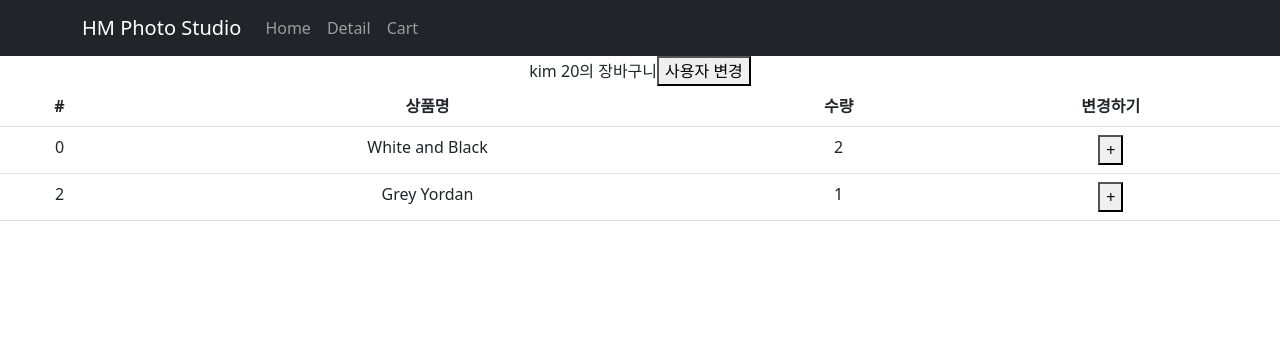
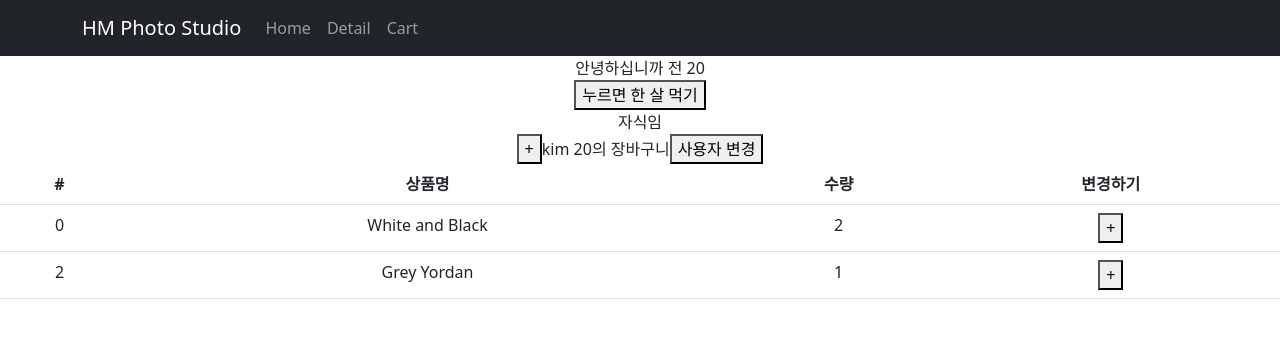
Before and after one commit to hmkimm/ShoppingMall, a React (Create React App) app: page /cart in a window 1280 px wide. Shown: the top 338 px of the page. Built offline with nearby package versions, Linux system fonts and the light colour scheme.

Commit message:
useState를 통한 렌더링 무한루프 해결

```diff
--- a/src/App.js
+++ b/src/App.js
@@ -8,6 +8,7 @@ import axios from "axios";
 // import Detail from "./pages/Detail";
 // import Cart from "./pages/Cart";
 import Loading from "./components/Loading";
+import Btn from "./components/Btn";
 const Cart = lazy(() => import("./pages/Cart")); //필요할 때 렌더링
 const Detail = lazy(() => import("./pages/Detail"));
 
@@ -24,10 +25,19 @@ function App() {
     }, 500);
   }, [<Loading />]);
 
+  const [btnClick, setBtnClick] = useState(0);
+  const [btnShow, setBtnShow] = useState(true);
+
+  useEffect(() => {
+    if (btnClick === 3) {
+      setBtnShow(false);
+    }
+  }, [btnClick]);
+
   let [shoes, setShoes] = useState(data);
   let navigate = useNavigate();
-  const [btnClick, setBtnClick] = useState(0);
-  const [btnShow, setBtnShow] = useState(true);
+
+
   const [loadShow, setLoadShow] = useState(false);
 
   return (
@@ -77,7 +87,9 @@ function App() {
                     ))}
                   </div>
 
+{btnShow &&
                   <button
+                    btnShow={btnShow}
                     onClick={() => {
                       setBtnClick(btnClick + 1);
 
@@ -115,13 +127,15 @@ function App() {
                     }}
                   >
                     더 보기
-                  </button>
+                  </button> }
+
+                  {/* <Btn /> */}
                 </div>
               </>
             }
           />
           //FIXME: 3번 누르면 버튼 안보이게
-          {/* {btnClick==3 ? "" : setBtnShow(false)} */}
+          {/* btnShow && ? "" :  */}
           <Route path="/detail/:id" element={<Detail shoes={shoes} />} />
           <Route path="/about" element={<About />}>
             <Route path="member" element={<div>멤버임</div>} />
--- /dev/null
+++ b/src/components/Btn.js
@@ -0,0 +1,19 @@
+import React from "react";
+import styled from "styled-components";
+
+let CustomBtn = styled.button`
+width: 80px;
+height: 40px;
+border-radius: 8px;
+background-color: lightskyblue;
+opacity: 0.8;
+font-size: 18px;
+`
+
+export default function Btn() {
+  return (
+  <>
+  {<CustomBtn>더 보기</CustomBtn>}
+  </>
+  )
+}
--- a/src/components/Loading.js
+++ b/src/components/Loading.js
@@ -3,8 +3,9 @@ import styled from 'styled-components'
 
 let Modal = styled.div`
 width: 1300px;
-height: 400px;
+height: 600px;
 background-color: #ebebeb;
+/* opacity: 0.9; */
 border-radius: 10px;
 margin : 0 auto;
 text-align: center;
@@ -12,6 +13,8 @@ font-size: 60px;
 line-height: 400px;
 color: black;
 position: absolute;
+top: 50%;
+/* transform: translateY(-50%); */
 
 `
 
--- a/src/pages/Cart.jsx
+++ b/src/pages/Cart.jsx
@@ -1,19 +1,57 @@
-import React from "react";
+import React, { useState, memo, useMemo, useEffect } from "react";
 import { Table } from "react-bootstrap";
 import { useDispatch, useSelector } from "react-redux";
-import {  addCount } from "../store";
+import { addCount } from "../store";
 import { changeName } from "../store/userSlice";
+
+let Child = memo(function () {
+  //꼭 필요할때만(props가 변할때만) 재렌더링 하자 (오래거리리는 컴포넌트 memo로 감싸놓자)
+
+  console.log("재렌더딩 되는중");
+  return <div>자식임</div>;
+});
 
 export default function Cart() {
   let state = useSelector((state) => {
     return state;
   });
-  let dispatch= useDispatch()
+  let dispatch = useDispatch();
+  let [count, setCount] = useState(0);
 
+  let [age, setAge] = useState(20);
+  useEffect(()=> {
+if(count < 3 && count != 0) {
+  setAge(age +1)
+}
+  }, [count])
   return (
     <div className="cart-style">
+      <div>안녕하십니까 전 {age}</div>
+      <button
+        onClick={() => {
+
+            setCount(count + 1);
+
+        }}
+      >
+        누르면 한 살 먹기
+      </button>
+      <Child count={count}></Child>
+      <button
+        onClick={() => {
+          setCount(count + 1);
+        }}
+      >
+        +
+      </button>
       {state.user.name} {state.user.age}의 장바구니
-      <button onClick={()=> {dispatch(changeName())}}>사용자 변경</button>
+      <button
+        onClick={() => {
+          dispatch(changeName());
+        }}
+      >
+        사용자 변경
+      </button>
       <Table>
         <thead>
           <tr>
@@ -31,7 +69,15 @@ export default function Cart() {
                 <td>{el.name}</td>
                 <td>{el.count}</td>
 
-                <td><button onClick={()=> {dispatch(addCount(state.cart[i].id))}}>+</button></td>
+                <td>
+                  <button
+                    onClick={() => {
+                      dispatch(addCount(state.cart[i].id));
+                    }}
+                  >
+                    +
+                  </button>
+                </td>
               </tr>
             );
           })}
--- a/src/store.js
+++ b/src/store.js
@@ -14,7 +14,7 @@ let cart = createSlice({
     { id: 2, name: "Grey Yordan", count: 1 },
   ],
   reducers: {
-    addCount(state, action) {
+    addCount(state, action) { //action은 state변경 주문서
       let 번호 = state.findIndex((item) => {
         return item.id === action.payload;
       });
@@ -26,7 +26,7 @@ let cart = createSlice({
   },
 });
 
-export default configureStore({
+export default configureStore({ //object를 받음
   reducer: {
     user: user.reducer,
     stock: stock.reducer,
```
